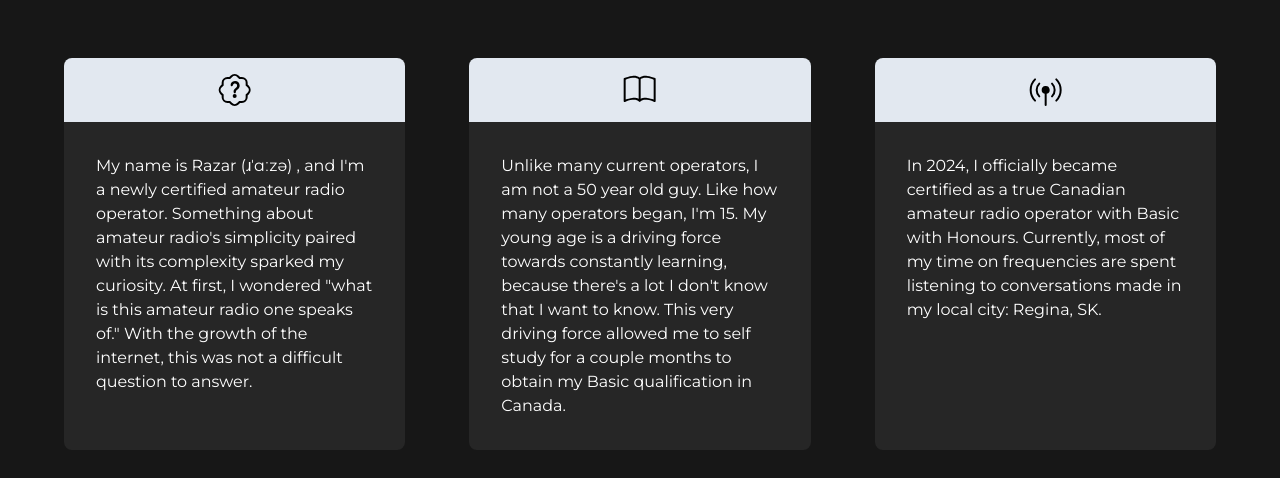
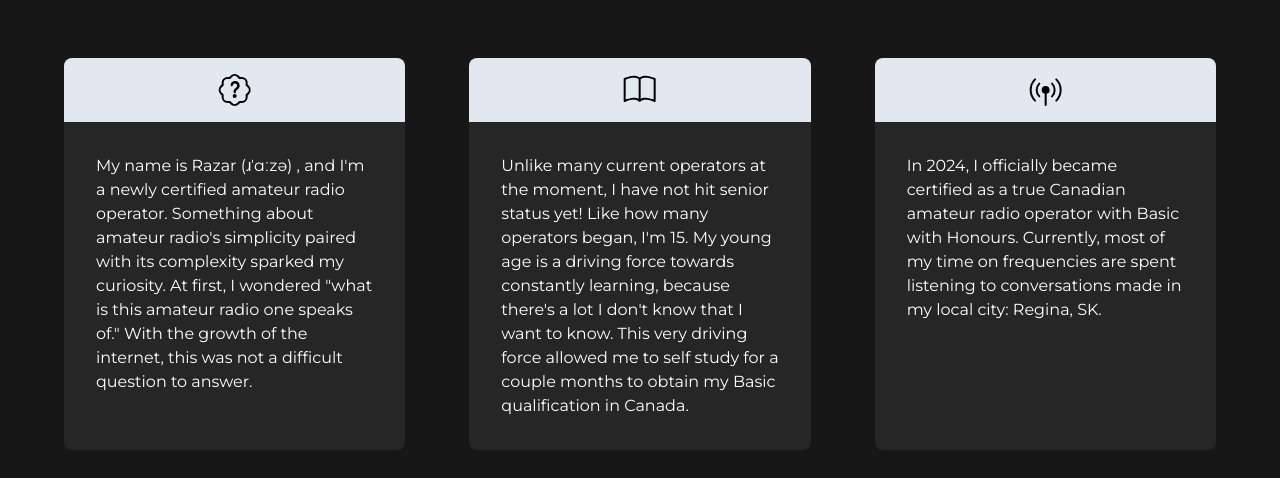
Before and after one commit to RazarSaw/VE5RZR, a website: page index.html in a window 1280 px wide. Shown: the part 474-952 px from the top of the page. Drawn offline with Linux system fonts and the light colour scheme.

Commit message:
Update index.html
Changed initial description from 50 year old guy to senior status. Added ground plane antenna to bucket list.

```diff
--- a/index.html
+++ b/index.html
@@ -96,7 +96,7 @@
             class="blocked-text bg-neutral-800 rounded-b-[8px] text-white p-8"
           >
             <p>
-              Unlike many current operators, I am not a 50 year old guy. Like
+              Unlike many current operators at the moment, I have not hit senior status yet! Like
               how many operators began, I&#39;m 15. My young age is a driving
               force towards constantly learning, because there&#39;s a lot I
               don&#39;t know that I want to know. This very driving force
@@ -263,6 +263,7 @@
               <li>Communicate to the ISS</li>
               <li>Learn and obtain qualification for CW (morse)</li>
               <li>Climb an antenna</li>
+              <li>Build a Quarter-Wave Ground Plane antenna</li>
             </ol>
           </div>
         </aside>
```
